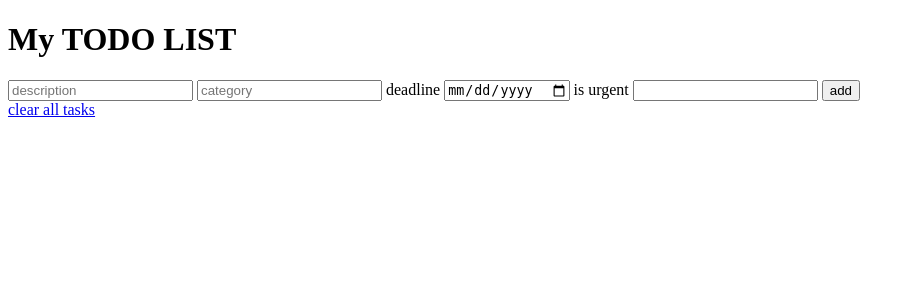
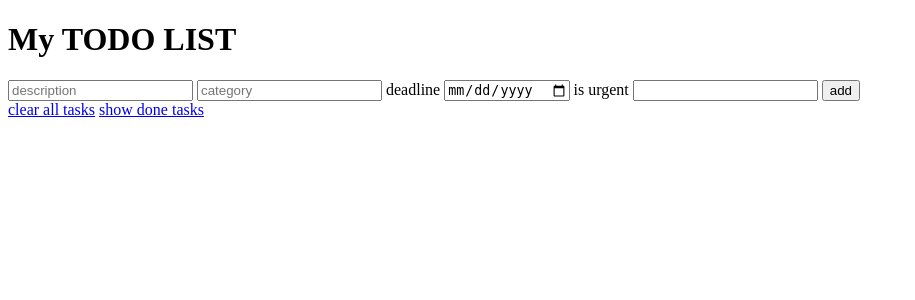
Before and after one commit to NaamaCahen/Hackathon2-python, a Flask app: page / in a window 1280 px wide. Shown: the top 300 px of the page, without its empty margins (0-915 px from the left). Run offline with Flask 3, Linux system fonts and the light colour scheme; data that the repository does not hold is empty; some libraries are stand-ins or nearby versions.

Commit message:
done tasks page

```diff
--- a/app/models.py
+++ b/app/models.py
@@ -24,8 +24,12 @@ class Tasks(db.Model):
         db.session.commit()
 
     @classmethod
-    def get_tasks(cls):
-        return cls.query.all()
+    def get_todo_tasks(cls):
+        return cls.query.filter_by(is_done=False)
+
+    @classmethod
+    def get_done_tasks(cls):
+        return cls.query.filter_by(is_done=True)
 
     @classmethod
     def set_task_as_complete(cls,task_id):
--- a/app/routes.py
+++ b/app/routes.py
@@ -1,11 +1,11 @@
 import flask
 
-from app import flask_app,db
+from app import flask_app, db
 from .forms import AddTodo
 from .models import Tasks
 
 
-@flask_app.route('/',methods=('GET','POST'))
+@flask_app.route('/', methods=('GET', 'POST'))
 def home():
     form = AddTodo()
     if form.validate_on_submit():
@@ -13,21 +13,30 @@ def home():
                          is_urgent=form.is_urgent.data)
         new_task.save_task_to_db()
         return flask.redirect('/')
-    tasks = Tasks.get_tasks()
+    tasks = Tasks.get_todo_tasks()
     return flask.render_template('index.html', form=form, tasks=tasks)
+
 
 @flask_app.route('/complete/<int:task_id>')
 def complete(task_id):
     Tasks.set_task_as_complete(task_id)
     return flask.redirect('/')
 
+
 @flask_app.route('/delete/<int:task_id>')
 def delete_task(task_id):
     Tasks.delete_task(task_id)
     return flask.redirect('/')
+
 
 @flask_app.route('/clear-all')
 def clear_all_tasks():
     db.session.query(Tasks).delete()
     db.session.commit()
     return flask.redirect('/')
+
+
+@flask_app.route('/done-tasks')
+def show_done_tasks():
+    tasks = Tasks.get_done_tasks()
+    return flask.render_template('done.html', tasks=tasks)
--- a/app/templates/index.html
+++ b/app/templates/index.html
@@ -37,6 +37,7 @@
     </form>
 
     <a href="{{url_for('clear_all_tasks')}}">clear all tasks</a>
+    <a href="{{url_for('show_done_tasks')}}">show done tasks</a>
 
 
 </body>
```
Also changed, not shown: app/templates/done.html (added, +25 -0 lines).
